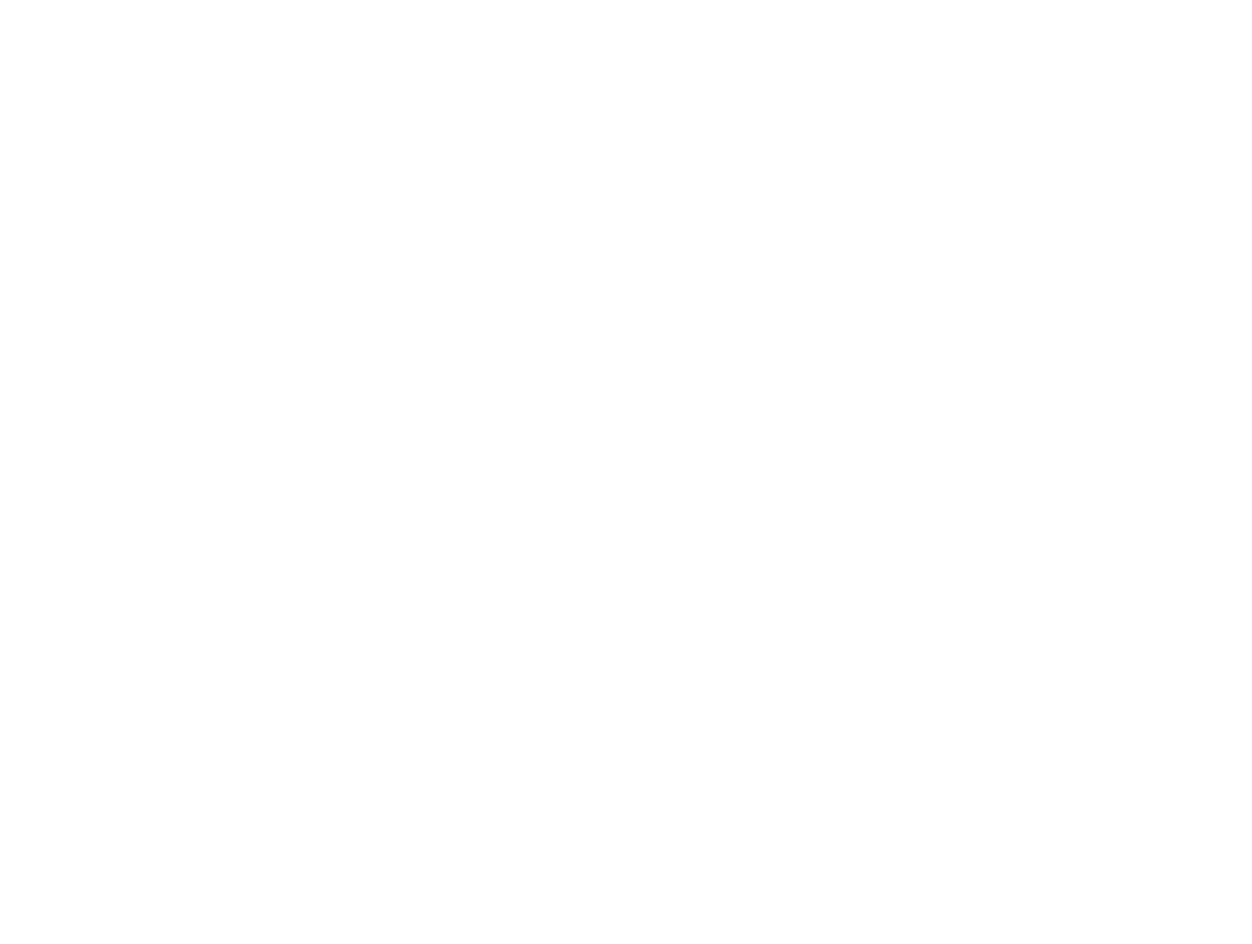
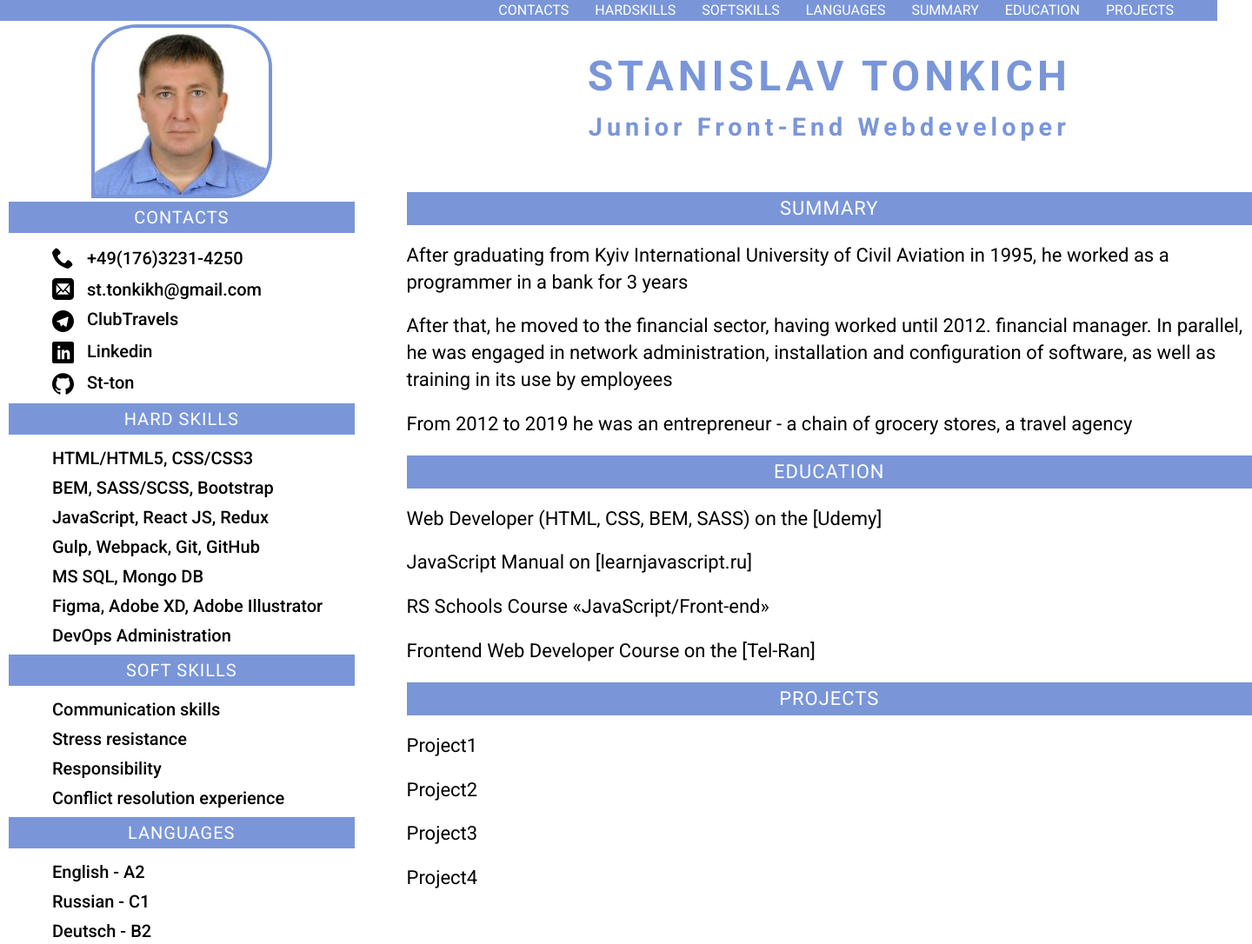
Before and after one commit to St-ton/rsschool-cv, a plain HTML site: page index.html in a window 1280 px wide. Shown: the top 1086 px of the page at 87% size, 1440 px wide, since content can reach past the window. Before the commit the page ends 800 px from the top, so only its background shows below. Drawn offline with Linux system fonts and the light colour scheme.

Commit message:
feat: update css, html files

```diff
--- /dev/null
+++ b/css/reset.css
@@ -0,0 +1,48 @@
+/* http://meyerweb.com/eric/tools/css/reset/
+   v2.0 | 20110126
+   License: none (public domain)
+*/
+
+html, body, div, span, applet, object, iframe,
+h1, h2, h3, h4, h5, h6, p, blockquote, pre,
+a, abbr, acronym, address, big, cite, code,
+del, dfn, em, img, ins, kbd, q, s, samp,
+small, strike, strong, sub, sup, tt, var,
+b, u, i, center,
+dl, dt, dd, ol, ul, li,
+fieldset, form, label, legend,
+table, caption, tbody, tfoot, thead, tr, th, td,
+article, aside, canvas, details, embed,
+figure, figcaption, footer, header, hgroup,
+menu, nav, output, ruby, section, summary,
+time, mark, audio, video {
+	margin: 0;
+	padding: 0;
+	border: 0;
+	font-size: 100%;
+	font: inherit;
+	vertical-align: baseline;
+}
+/* HTML5 display-role reset for older browsers */
+article, aside, details, figcaption, figure,
+footer, header, hgroup, menu, nav, section {
+	display: block;
+}
+body {
+	line-height: 1;
+}
+ol, ul {
+	list-style: none;
+}
+blockquote, q {
+	quotes: none;
+}
+blockquote:before, blockquote:after,
+q:before, q:after {
+	content: '';
+	content: none;
+}
+table {
+	border-collapse: collapse;
+	border-spacing: 0;
+}
--- /dev/null
+++ b/css/style.css
@@ -0,0 +1,171 @@
+@import url('https://fonts.googleapis.com/css2?family=Roboto:wght@100;300;400;500;700;900&display=swap');
+
+:root {
+  --main-color: #7a96d9;
+  --text-color: black;
+  --text2-color: white;
+}
+* {
+  padding: 0;
+  margin: 0;
+  box-sizing: border-box;
+}
+html {
+  height: 100%;
+  scroll-behavior: smooth;
+}
+body {
+  display: flex;
+  flex-direction: column;
+  font-family: 'Roboto', sans-serif;
+  font-size: 18px;
+  margin: 0;
+  padding: 0;
+  height: 100%;
+  color: var(--text-color);
+}
+
+main {
+  display: flex;
+  width: 1440px;
+  margin: 0 auto;
+  flex: 1 1 auto;
+}
+
+footer {
+  display: flex;
+  width: 1440px;
+  margin: 0 auto;
+  justify-content: space-between;
+  align-items: center;
+  padding: 5px 100px;
+  color: var(--text2-color);
+  background-color: var(--main-color);
+  flex: 0 0 auto;
+}
+
+.section-left {
+  display: flex;
+  flex-direction: column;
+  width: 30%;
+  padding: 0 10px;
+  align-items: left;
+  font-size: 20px;
+}
+
+.section-right {
+  margin-left: 50px;
+  width: 70%;
+  font-size: 22px;
+}
+
+.profile {
+  margin: 4px auto;
+  border: 4px solid var(--main-color);
+  border-radius: 25% 25% 25% 0;
+  overflow: hidden;
+  object-fit: cover;
+  height: 200px;
+}
+
+.section-left h3,
+.section-right h3 {
+  width: 100%;
+  padding: 8px;
+  margin-bottom: 15px;
+  text-align: center;
+  text-transform: uppercase;
+  letter-spacing: 1px;
+  color: var(--text2-color);
+  background-color: var(--main-color);
+}
+
+.section-left li {
+  list-style: none;
+  margin-bottom: 10px;
+  font-weight: 500;
+  line-height: 1.2;
+}
+
+.section-left li img {
+  vertical-align: middle;
+  margin-right: 10px;
+}
+
+.section-left li p {
+  display: inline;
+  vertical-align: middle;
+}
+
+.section-left li a {
+  text-decoration: none;
+  color: var(--text-color);
+}
+
+.section-left ul {
+  list-style-type: disc;
+  margin-left: 50px;
+}
+
+header {
+  width: 1400px;
+  margin: 0px auto;
+  padding: 4px 50px;
+  background-color: var(--main-color);
+  text-transform: uppercase;
+  color: var(--text2-color);
+}
+header ul {
+  display: flex;
+  justify-content: flex-end;
+  align-items: center;
+  list-style: none;
+}
+
+header li {
+  display: inline-block;
+  margin-left: 30px;
+  font-size: 1rem;
+  cursor: pointer;
+}
+.list-item:hover {
+  background-color: white;
+  color: var(--main-color);
+  transition: 0.3s;
+}
+
+.title {
+  padding: 0 10px;
+  text-align: center;
+}
+
+.title h1 {
+  margin-top: 40px;
+  margin-bottom: 20px;
+  font-size: 3rem;
+  font-weight: 700;
+  text-transform: uppercase;
+  letter-spacing: 5px;
+  color: var(--main-color);
+}
+
+.title h2 {
+  margin: 10px;
+  margin-bottom: 60px;
+  font-size: 1.8rem;
+  font-weight: 700;
+  letter-spacing: 5px;
+  color: var(--main-color);
+}
+
+.section-right p {
+  margin-top: 20px;
+  line-height: 1.4;
+}
+
+.active h3 {
+  color: orange;
+}
+.active {
+  background-color: lightsalmon;
+}
--- a/index.html
+++ b/index.html
@@ -1,17 +1,139 @@
-<!DOCTYPE html>
+<!doctype html>
 <html lang="en">
 
 <head>
-  <meta charset="UTF-8">
-  <meta http-equiv="X-UA-Compatible" content="IE=edge">
+  <meta charset="utf-8">
+  <meta http-equiv="x-ua-compatible" content="ie=edge">
   <meta name="viewport" content="width=device-width, initial-scale=1.0">
-  <title>CV</title>
+  <link rel="stylesheet" href="./css/reset.css">
+  <link rel="stylesheet" href="./css/style.css">
+  <title>CV Tonkich Stanislav</title>
 </head>
 
 <body>
-  <div>
-    <p></p>
-  </div>
+  <header class="header">
+    <nav class="nav">
+      <ul class="nav-list">
+        <li class="list-item">contacts</li>
+        <li class="list-item">hardskills</li>
+        <li class="list-item">softskills</li>
+        <li class="list-item">languages</li>
+        <li class="list-item">summary</li>
+        <li class="list-item">education</li>
+        <li class="list-item">projects</li>
+      </ul>
+    </nav>
+  </header>
+
+  <main class="main">
+
+    <section class="section-left">
+
+      <div class="profile">
+        <img src="./assets/img/profile.jpg" alt="profile_foto" width="200" height="200">
+      </div>
+
+      <div class="contacts">
+        <h3>Contacts</h3>
+        <ul>
+          <li>
+            <img src="./assets/icons/phone.svg" alt="phone_icon" width="25" height="25">
+            <p>+49(176)3231-4250</p>
+          </li>
+          <li>
+            <img src="./assets/icons/email.svg" alt="email_icon" width="25" height="25">
+            <p>st.tonkikh@gmail.com</p>
+          </li>
+          <li>
+            <img src="./assets/icons/telegram.svg" alt="telegram_icon" width="25" height="25">
+            <a href="ttps://t.me/ClubTravels">ClubTravels</a>
+          </li>
+          <li>
+            <img src="./assets/icons/linkedin.svg" alt="linkedIn_icon" width="25" height="25">
+            <a href="https://www.linkedin.com/in/stanislav-tonkich-595747210/">Linkedin</a>
+          </li>
+          <li>
+            <img src="./assets/icons/github.svg" alt="github_icon" width="25" height="25">
+            <a href="https://github.com/St-ton/">St-ton</a>
+          </li>
+        </ul>
+      </div>
+
+      <div class="hardskills">
+        <h3>Hard Skills</h3>
+        <ul>
+          <li>HTML/HTML5, CSS/CSS3</li>
+          <li>BEM, SASS/SCSS, Bootstrap</li>
+          <li>JavaScript, React JS, Redux</li>
+          <li>Gulp, Webpack, Git, GitHub</li>
+          <li>MS SQL, Mongo DB</li>
+          <li>Figma, Adobe XD, Adobe Illustrator</li>
+          <li>DevOps Administration</li>
+        </ul>
+      </div>
+
+      <div class="softskills">
+        <h3>Soft Skills</h3>
+        <ul>
+          <li>Communication skills</li>
+          <li>Stress resistance</li>
+          <li>Responsibility</li>
+          <li>Conflict resolution experience</li>
+        </ul>
+      </div>
+      <div class="languages">
+        <h3>Languages</h3>
+        <ul>
+          <li>English - A2</li>
+          <li>Russian - C1</li>
+          <li>Deutsch - B2</li>
+
+    </section>
+
+    <section class="section-right">
+
+      <div class="title">
+        <h1>Stanislav Tonkich</h1>
+        <h2>Junior Front-End Webdeveloper</h2>
+      </div>
+
+      <div class="summary">
+        <h3>summary</h3>
+        <p>After graduating from Kyiv International University of Civil Aviation in 1995, he worked as a programmer in a
+          bank for 3 years</p>
+        <p>After that, he moved to the financial sector, having worked until 2012. financial manager. In parallel, he
+          was engaged in network administration, installation and configuration of software, as well as training in its
+          use by employees</p>
+        <p>From 2012 to 2019 he was an entrepreneur - a chain of grocery stores, a travel agency</p>
+        <p></p>
+      </div>
+
+      <div class="education">
+        <h3>Education</h3>
+        <p>Web Developer (HTML, CSS, BEM, SASS) on the [Udemy]</p>
+        <p>JavaScript Manual on [learnjavascript.ru]</p>
+        <p>RS Schools Course «JavaScript/Front-end»</p>
+        <p>Frontend Web Developer Course on the [Tel-Ran]</p>
+        <p></p>
+      </div>
+
+      <div class="projects">
+        <h3>Projects</h3>
+        <p>Project1</p>
+        <p>Project2</p>
+        <p>Project3</p>
+        <p>Project4</p>
+      </div>
+
+    </section>
+  </main>
+  <footer>
+    <p>© 2022</p>
+    <a href="https://rs.school/js/">
+      <img src="../assets//icons/rsschool.svg" alt="rsschool_шcon" width="75" height="25">
+    </a>
+  </footer>
+  <script src="./script.js"></script>
 </body>
 
 </html>
--- /dev/null
+++ b/script.js
@@ -0,0 +1,13 @@
+const btn = document.querySelector('.nav-list'); // слушаем пункты меню
+btn.addEventListener('click', changeColorText); // запускаем функцию смены цветa при клике пункта меню
+
+function changeColorText(event) {
+  const navItem = event.target.textContent; // получаем название пункта меню, который кликнули
+  const title = document.querySelector(`.${navItem}`); //ищем в документе такой класс, как пункт меню
+  title.classList.add('active'); //добавляем к нему дополнительный класс с цветом
+
+  setTimeout(() => {
+    // делаем задержку перед удалением выделения цветом
+    title.classList.remove('active');
+  }, 1500);
+}
```
Also changed, not shown: script-old.js (added, +23 -0 lines), assets/icons/email.svg (added), assets/icons/github.svg (added), assets/icons/linkedin.svg (added), assets/icons/phone.svg (added), assets/icons/rsschool.svg (added), assets/icons/telegram.svg (added), assets/img/profile.jpg (added), 1 other file.
